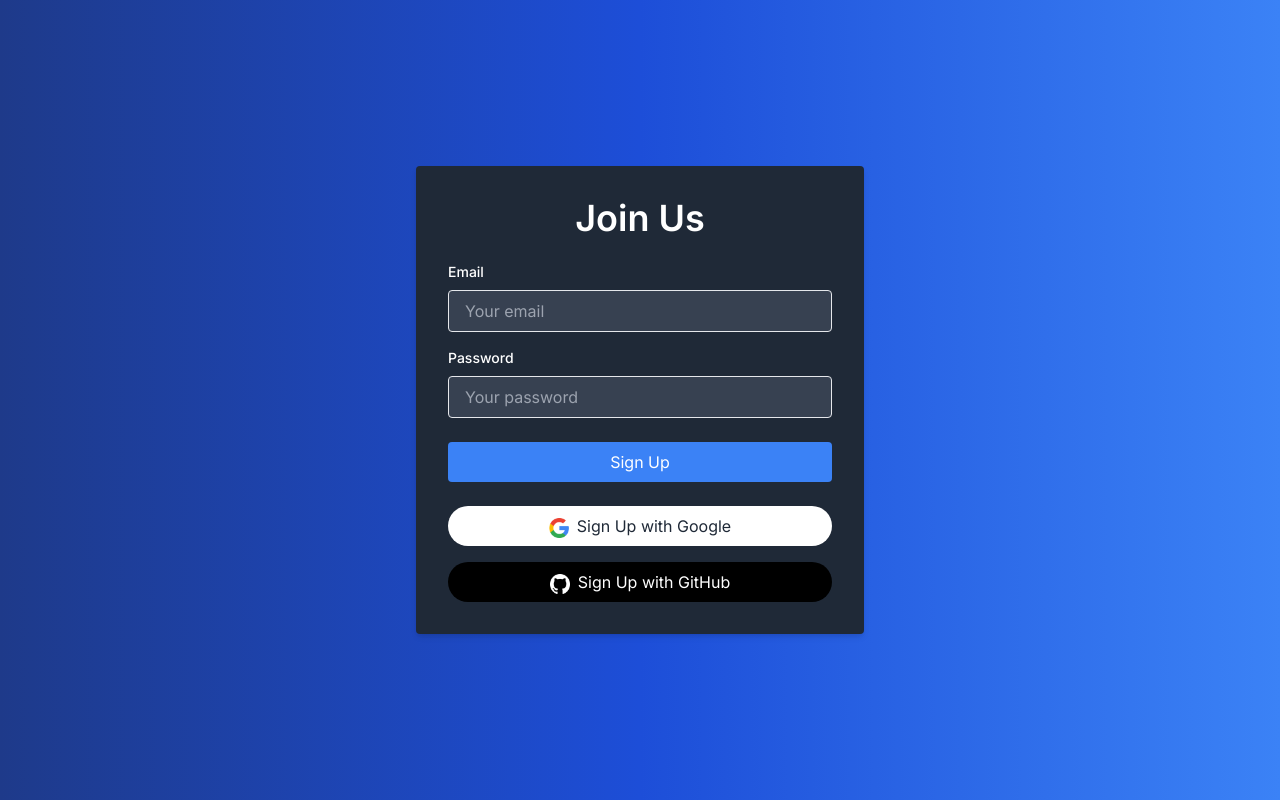
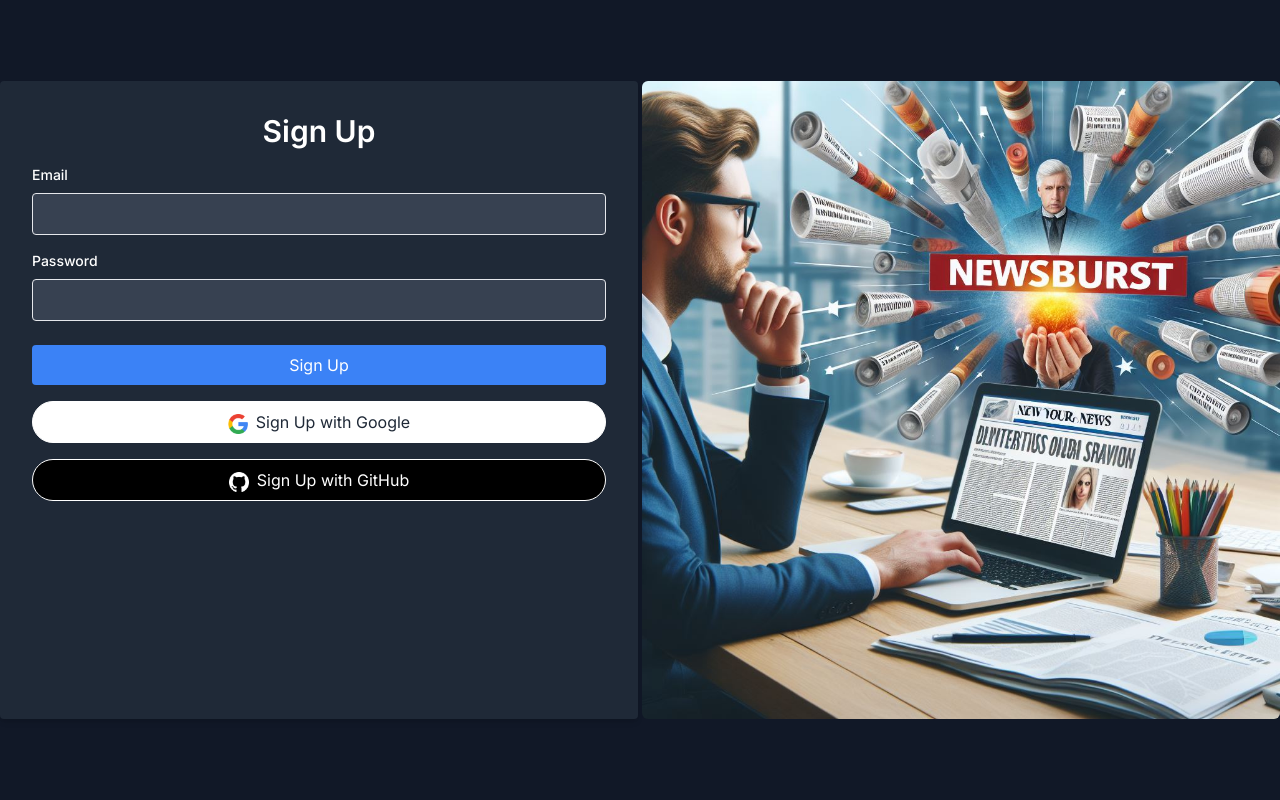
Before and after one commit to SahilPB11/NewsBurst-NextJs-Web-App, a Next.js app: page /signup in a window 1280 px wide. Built offline with nearby package versions, Linux system fonts and the light colour scheme; no server answers.

Commit message:
added design in signup page

```diff
--- a/app/signup/page.js
+++ b/app/signup/page.js
@@ -1,6 +1,5 @@
 // pages/signup.js
 "use client";
-// pages/signup.js
 import React, { useState } from "react";
 import { UserAuth } from "../context/AuthContext";
 
@@ -30,9 +29,12 @@
   };
 
   return (
-    <div className="min-h-screen flex items-center justify-center bg-gradient-to-r from-blue-900 via-blue-700 to-blue-500 text-white bg-cover bg-center">
-      <div className="w-full max-w-md bg-gray-800 p-8 rounded shadow-md">
-        <h2 className="text-4xl font-semibold mb-6 text-center">Join Us</h2>
+    <div className="min-h-screen flex items-center justify-center bg-gray-900 text-white">
+      <div className="grid grid-cols-1 lg:grid-cols-2 gap-1 w-full max-w-screen-xl h-full">
+        {/* Left Side (Signup Form) */}
+        <div className="lg:col-span-1 h-full">
+          <div className="bg-gray-800 p-8 rounded shadow-md h-full">
+            <h2 className="text-3xl font-semibold mb-4 text-center">Sign Up</h2>
             <div className="mb-4">
               <label htmlFor="email" className="block text-sm font-medium mb-2">
                 Email
@@ -40,33 +42,33 @@
               <input
                 type="email"
                 id="email"
-            className="w-full px-4 py-2 border rounded focus:outline-none focus:border-blue-500 bg-gray-700 text-white"
-            placeholder="Your email"
+                className="w-full px-3 py-2 border rounded focus:outline-none focus:border-blue-500 bg-gray-700 text-white"
                 onChange={(e) => setEmail(e.target.value)}
               />
             </div>
             <div className="mb-6">
-          <label htmlFor="password" className="block text-sm font-medium mb-2">
+              <label
+                htmlFor="password"
+                className="block text-sm font-medium mb-2"
+              >
                 Password
               </label>
               <input
                 type="password"
                 id="password"
-            className="w-full px-4 py-2 border rounded focus:outline-none focus:border-blue-500 bg-gray-700 text-white"
-            placeholder="Your password"
+                className="w-full px-3 py-2 border rounded focus:outline-none focus:border-blue-500 bg-gray-700 text-white"
                 onChange={(e) => setPassword(e.target.value)}
               />
             </div>
             <button
-          className="w-full bg-blue-500 text-white py-2 rounded hover:bg-blue-600 focus:outline-none focus:ring focus:border-blue-300 mb-6"
+              className="w-full bg-blue-500 text-white py-2 rounded hover:bg-blue-600 focus:outline-none focus:ring focus:border-blue-300 mb-4"
               onClick={handleSignupWithEmailPassword}
             >
               Sign Up
             </button>
-
             <div className="flex flex-col space-y-4">
               <button
-            className="bg-white text-gray-800 py-2 px-2 rounded-full hover:underline"
+                className="bg-white text-gray-800 py-2 px-2 rounded-full border border-white hover:underline"
                 onClick={signInWithGoogle}
               >
                 <img
@@ -77,7 +79,7 @@
                 Sign Up with Google
               </button>
               <button
-            className="bg-black text-white py-2 px-2 rounded-full hover:underline"
+                className="bg-black text-white  py-2 px-2 rounded-full border border-white hover:underline"
                 onClick={signInWithGitHub}
               >
                 <img
@@ -90,6 +92,17 @@
             </div>
           </div>
         </div>
+
+        {/* Right Side (Background Image) */}
+        <div className="hidden lg:block bg-cover bg-center h-full ">
+          <img
+            src="../../oig1.jpeg"
+            alt=""
+            className="h-full w-full object-cover rounded-md"
+          />
+        </div>
+      </div>
+    </div>
   );
 };
 
```
Also changed, not shown: public/oig1.jpeg (added). Lines whose indentation alone changed are shown as unchanged.
